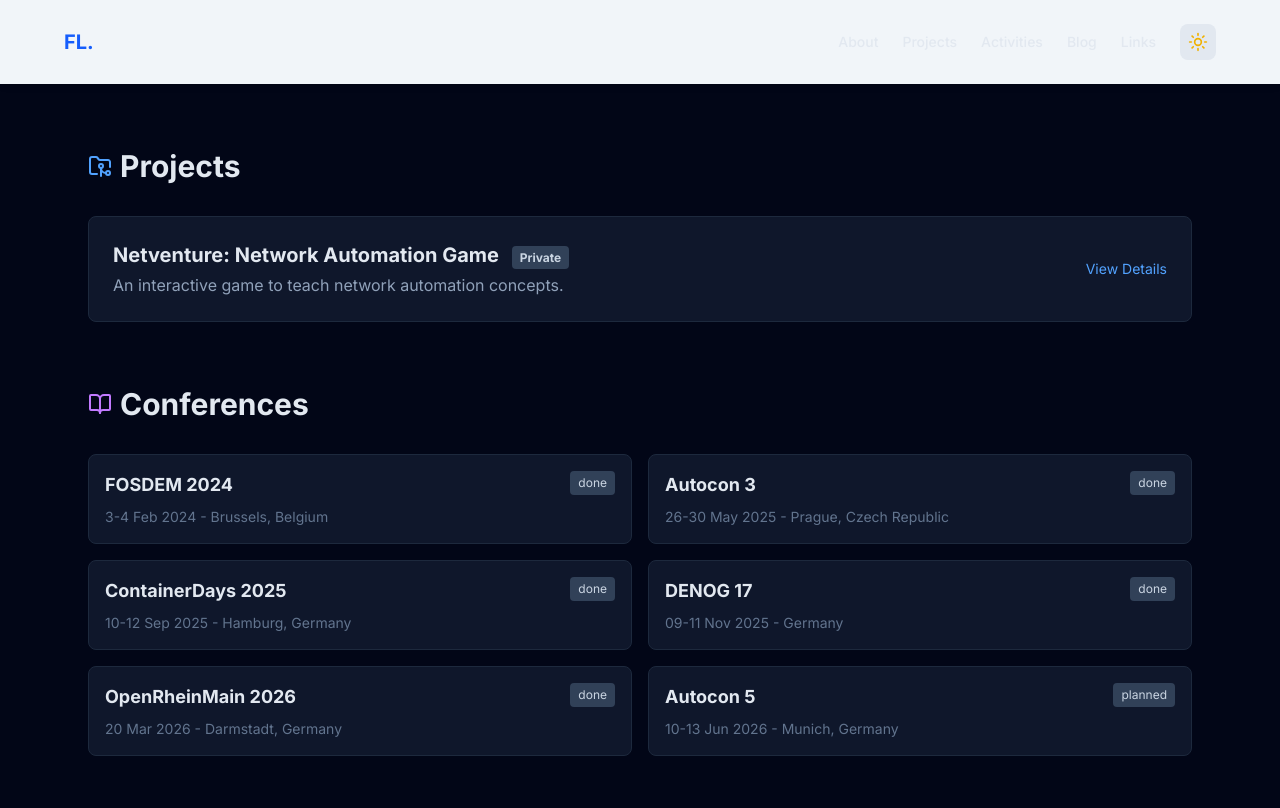
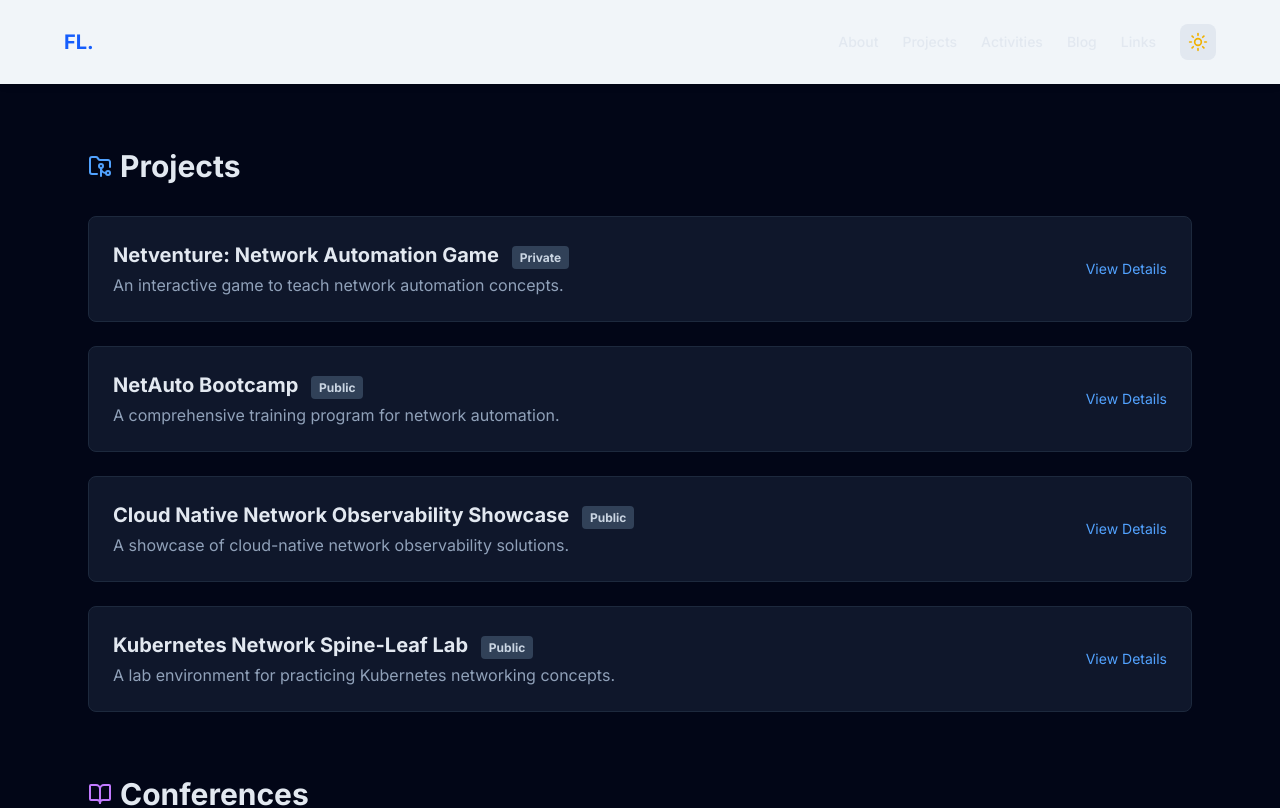
Before and after one commit to floehden/floehden.github.io, a Next.js app in the folder website/: page /projects in a window 1280 px wide. Shown: the top 808 px of the page. Built offline with nearby package versions, Linux system fonts and the light colour scheme.

Commit message:
Update Projects

```diff
--- a/website/app/page.tsx
+++ b/website/app/page.tsx
@@ -1,4 +1,3 @@
-import { stat } from 'fs';
 import { Terminal, Code, Server, Mic } from 'lucide-react';
 
 export default function Home() {
--- a/website/app/projects/page.tsx
+++ b/website/app/projects/page.tsx
@@ -12,9 +12,36 @@
       teaser: "An interactive game to teach network automation concepts.",
       details: "This public project is a web-based game designed to help users learn network automation. Players complete challenges by writing scripts to automate network tasks, receiving feedback and progressing through levels.",
       status: "Private",
+      branch: "main",
       link: "#",
     },
-
+    {
+      id: 2,
+      title: "NetAuto Bootcamp",
+      teaser: "A comprehensive training program for network automation.",
+      details: "The NetAuto Bootcamp is a structured learning path that covers essential topics in network automation, including tools, best practices, and real-world scenarios. It includes hands-on labs and projects to reinforce learning.",
+      status: "Public",
+      branch: "main",
+      link: "https://github.com/NetAuto-RheinMain/NetAuto-Bootcamp",
+    },
+    {
+      id: 3,
+      title: "Cloud Native Network Observability Showcase",
+      teaser: "A showcase of cloud-native network observability solutions.",
+      details: "This project demonstrates various cloud-native approaches to network observability, showcasing tools and techniques for monitoring and analyzing network traffic in modern infrastructures.",
+      status: "Public",
+      branch: "main",
+      link: "https://github.com/floehden/talk-openrheinmain",
+    },
+    {
+      id: 4,
+      title: "Kubernetes Network Spine-Leaf Lab",
+      teaser: "A lab environment for practicing Kubernetes networking concepts.",
+      details: "This project provides a hands-on environment for learning and practicing Kubernetes networking, including spine-leaf architectures and network policies.",
+      status: "Public",
+      branch: "kind_clusters",
+      link: "https://github.com/floehden/srl-telemetry-lab/tree/kind_clusters",
+    }
   ];
 
   const conferences = [
```
